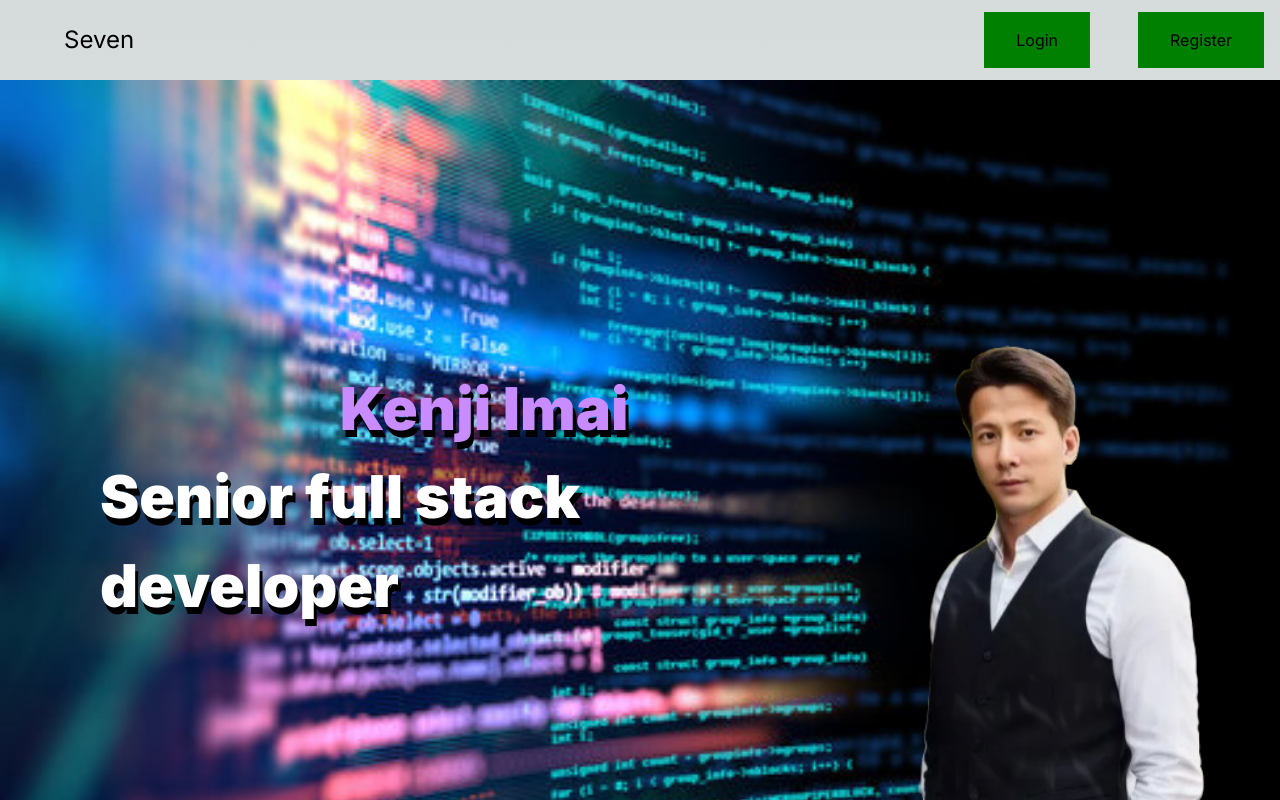
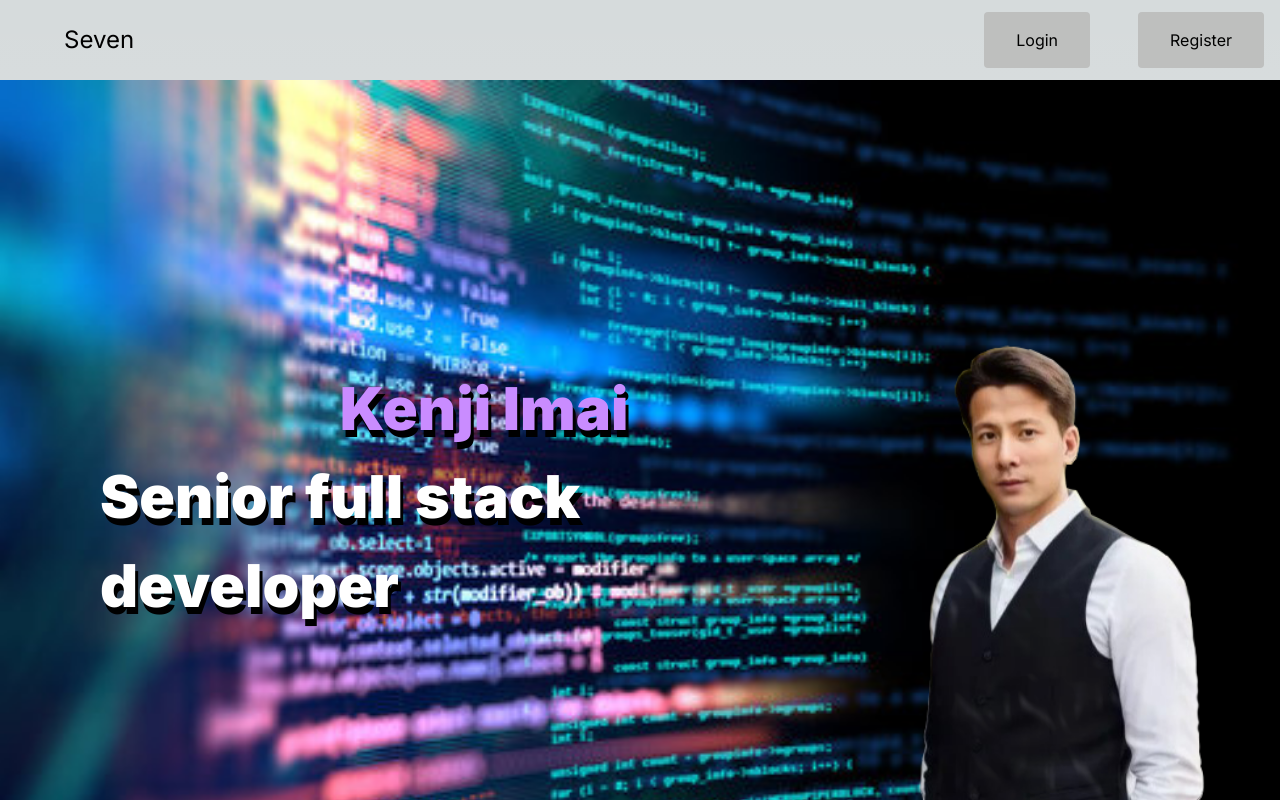
Before and after one commit to svendev2024/Portfolio, a Next.js app: page / in a window 1280 px wide. Shown: the top 800 px of the page. Built offline with nearby package versions, Linux system fonts and the light colour scheme.

Commit message:
fixed style and header

```diff
--- /dev/null
+++ b/src/components/header/header.css
@@ -0,0 +1,3 @@
+.auth:hover {
+  background-color: white;
+}
--- a/src/components/header/index.jsx
+++ b/src/components/header/index.jsx
@@ -1,14 +1,15 @@
 "use client";
 import React, { useState } from "react";
 
+import './header.css'
 export default function Header(props) {
 
   return (
     <main className="flex flex-row items-center justify-between h-20 p-4 w-full">
       <div className="ml-12 text-2xl">Seven</div>
       <div className="flex flex-row justify-between gap-12">
-        <button className="py-4 px-8 bg-[green]">Login</button>
-        <button className="py-4 px-8 bg-[green]">Register</button>
+        <button className="py-4 px-8 bg-[#bebfbe] rounded auth">Login</button>
+        <button className="py-4 px-8 bg-[#bebfbe] rounded auth">Register</button>
       </div>
     </main>
   );
```
